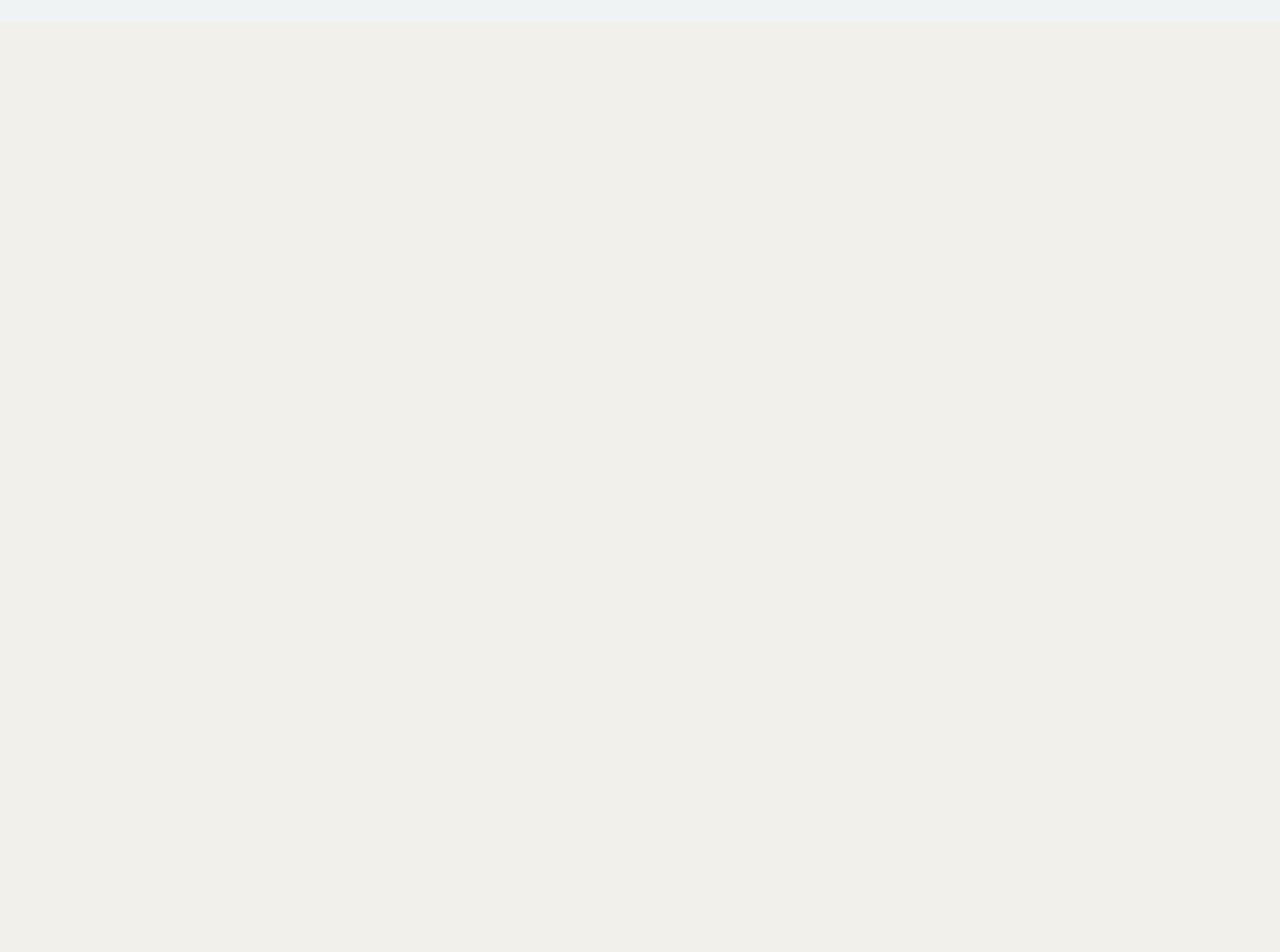
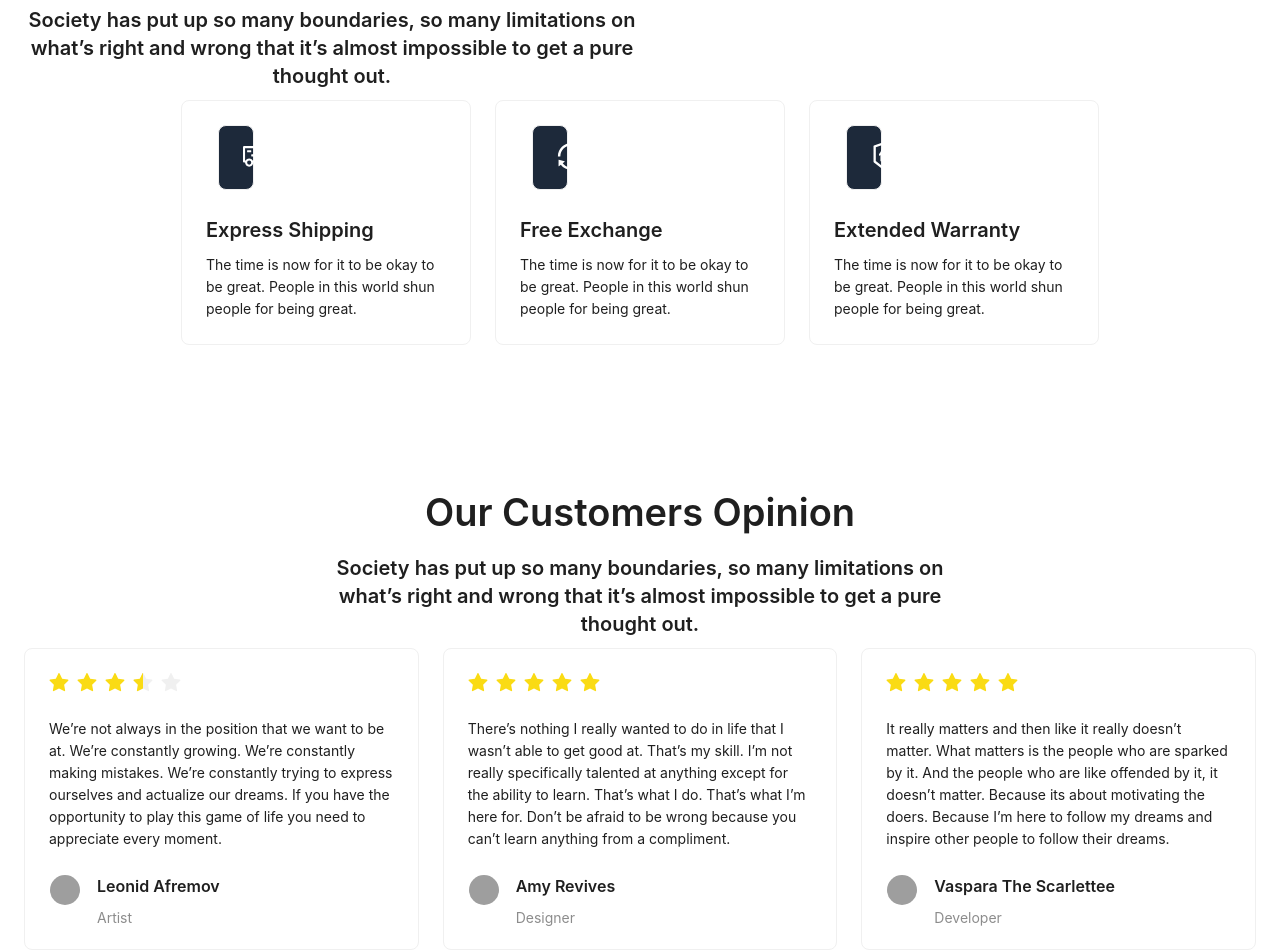
Before and after one commit to wahyuh1997/simple-shop, a React (Vite) app: page / in a window 1280 px wide. Shown: the part 1140-2092 px from the top of the page. Before the commit the page ends 1162 px from the top, so only its background shows below. Built offline with nearby package versions, Linux system fonts and the light colour scheme; no server answers; grey boxes are pictures that could not be loaded.

Commit message:
Add Customer Opinion & Offer

```diff
--- a/src/App.jsx
+++ b/src/App.jsx
@@ -1,12 +1,14 @@
 import { useEffect, useState } from "react";
 import { API_URL } from "./api";
 import {
+  Avatar,
   Card,
   Col,
   Flex,
   Image,
   Layout,
   Menu,
+  Rate,
   Row,
   Spin,
   theme,
@@ -15,7 +17,10 @@ import {
 import {
   FacebookOutlined,
   InstagramOutlined,
+  InsuranceOutlined,
   ShoppingCartOutlined,
+  SyncOutlined,
+  TruckOutlined,
   TwitterOutlined,
   UserOutlined,
   YoutubeOutlined,
@@ -24,6 +29,7 @@ import jumbotron from "./assets/image/jumbotron2.webp";
 import samsung from "./assets/brands/samsung.png";
 import acer from "./assets/brands/acer.png";
 import sandisk from "./assets/brands/sandisk.png";
+import seagate from "./assets/brands/seagate.png";
 // import Title from "antd/es/typography/Title";
 // import Link from "antd/es/typography/Link";
 // import Link from "antd/es/typography/Link";
@@ -153,7 +159,7 @@ function App() {
         >
           <section>
             {loading && <Spin />}
-
+            <Title style={{ textAlign: "center" }}>Popular Products</Title>
             <Row gutter={[24, 24]}>
               {products.map((product) => (
                 <Col key={product.id} span={6} className="gutter-row">
@@ -180,7 +186,9 @@ function App() {
           </section>
 
           <section>
-            <Title style={{ textAlign: "center" }}>Popular Brands</Title>
+            <Title style={{ textAlign: "center", marginTop: "6rem" }}>
+              Popular Brands
+            </Title>
             <Row gutter={[24, 16]} justify="center">
               <Col span={4}>
                 <Card
@@ -201,6 +209,167 @@ function App() {
                   style={{ backgroundColor: "#EEEEEE", textAlign: "center" }}
                 >
                   <img src={sandisk} width={85} alt="" />
+                </Card>
+              </Col>
+              <Col span={4}>
+                <Card
+                  style={{ backgroundColor: "#EEEEEE", textAlign: "center" }}
+                >
+                  <img src={seagate} width={85} alt="" />
+                </Card>
+              </Col>
+            </Row>
+          </section>
+
+          <section>
+            <Title style={{ textAlign: "center", marginTop: "9rem" }}>
+              What We Have To Offer
+            </Title>
+
+            <Row>
+              <Col span={12}>
+                <Title level={4} style={{ textAlign: "center", marginTop: 0 }}>
+                  Society has put up so many boundaries, so many limitations on
+                  what’s right and wrong that it’s almost impossible to get a
+                  pure thought out.
+                </Title>
+              </Col>
+            </Row>
+
+            <Row gutter={[24, 16]} justify="center">
+              <Col span={6}>
+                <Card>
+                  <Col span={6}>
+                    <Card type="inner" style={{ backgroundColor: "#1D293A" }}>
+                      <TruckOutlined
+                        style={{ color: "white", fontSize: "1.8rem" }}
+                      />
+                    </Card>
+                  </Col>
+                  <Title level={4}>Express Shipping</Title>
+                  <Text>
+                    The time is now for it to be okay to be great. People in
+                    this world shun people for being great.
+                  </Text>
+                </Card>
+              </Col>
+              <Col span={6}>
+                <Card>
+                  <Col span={6}>
+                    <Card type="inner" style={{ backgroundColor: "#1D293A" }}>
+                      <SyncOutlined
+                        style={{ color: "white", fontSize: "1.8rem" }}
+                      />
+                    </Card>
+                  </Col>
+                  <Title level={4}>Free Exchange</Title>
+                  <Text>
+                    The time is now for it to be okay to be great. People in
+                    this world shun people for being great.
+                  </Text>
+                </Card>
+              </Col>
+              <Col span={6}>
+                <Card>
+                  <Col span={6}>
+                    <Card type="inner" style={{ backgroundColor: "#1D293A" }}>
+                      <InsuranceOutlined
+                        style={{ color: "white", fontSize: "1.8rem" }}
+                      />
+                    </Card>
+                  </Col>
+                  <Title level={4}>Extended Warranty</Title>
+                  <Text>
+                    The time is now for it to be okay to be great. People in
+                    this world shun people for being great.
+                  </Text>
+                </Card>
+              </Col>
+            </Row>
+          </section>
+
+          <section>
+            <Title style={{ textAlign: "center", marginTop: "9rem" }}>
+              Our Customers Opinion
+            </Title>
+
+            <Row>
+              <Col span={12} offset={6}>
+                <Title level={4} style={{ textAlign: "center", marginTop: 0 }}>
+                  Society has put up so many boundaries, so many limitations on
+                  what’s right and wrong that it’s almost impossible to get a
+                  pure thought out.
+                </Title>
+              </Col>
+            </Row>
+
+            <Row gutter={[24, 16]}>
+              <Col span={8}>
+                <Card>
+                  <Rate
+                    allowHalf
+                    defaultValue={3.5}
+                    style={{ display: "block", marginBottom: "1.5rem" }}
+                  />
+                  <Text>
+                    We’re not always in the position that we want to be at.
+                    We’re constantly growing. We’re constantly making mistakes.
+                    We’re constantly trying to express ourselves and actualize
+                    our dreams. If you have the opportunity to play this game of
+                    life you need to appreciate every moment.
+                  </Text>
+                  <Meta
+                    avatar={<Avatar src="https://i.imgur.com/HLQBStA.jpeg" />}
+                    style={{ marginTop: "1.5rem" }}
+                    title="Leonid Afremov"
+                    description="Artist"
+                  />
+                </Card>
+              </Col>
+              <Col span={8}>
+                <Card>
+                  <Rate
+                    allowHalf
+                    defaultValue={5}
+                    style={{ display: "block", marginBottom: "1.5rem" }}
+                  />
+                  <Text>
+                    There’s nothing I really wanted to do in life that I wasn’t
+                    able to get good at. That’s my skill. I’m not really
+                    specifically talented at anything except for the ability to
+                    learn. That’s what I do. That’s what I’m here for. Don’t be
+                    afraid to be wrong because you can’t learn anything from a
+                    compliment.
+                  </Text>
+                  <Meta
+                    avatar={<Avatar src="https://i.imgur.com/a2Ckz5p.png" />}
+                    style={{ marginTop: "1.5rem" }}
+                    title="Amy Revives"
+                    description="Designer"
+                  />
+                </Card>
+              </Col>
+              <Col span={8}>
+                <Card>
+                  <Rate
+                    allowHalf
+                    defaultValue={5}
+                    style={{ display: "block", marginBottom: "1.5rem" }}
+                  />
+                  <Text>
+                    It really matters and then like it really doesn’t matter.
+                    What matters is the people who are sparked by it. And the
+                    people who are like offended by it, it doesn’t matter.
+                    Because its about motivating the doers. Because I’m here to
+                    follow my dreams and inspire other people to follow their
+                    dreams.
+                  </Text>
+                  <Meta
+                    avatar={<Avatar src="https://i.imgur.com/LVGUIAb.png" />}
+                    style={{ marginTop: "1.5rem" }}
+                    title="Vaspara The Scarlettee"
+                    description="Developer"
+                  />
                 </Card>
               </Col>
             </Row>
```
Also changed, not shown: src/assets/brands/seagate.png (added), src/assets/icons/attributes.txt.
